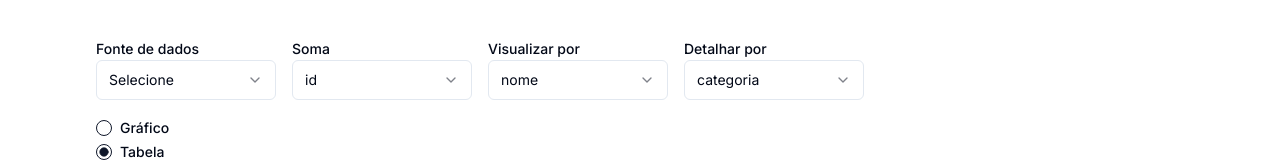
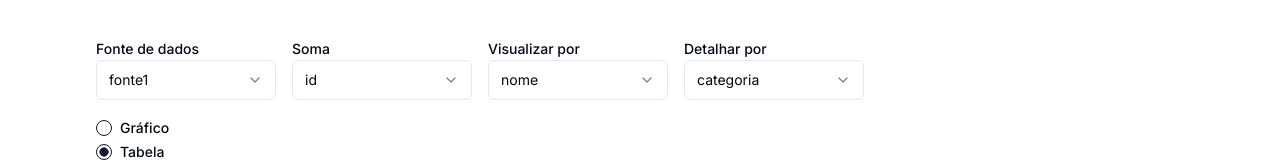
Before and after one commit to amorimcode/laclaw, a Next.js app: page / in a window 1280 px wide. Shown: the part 128-290 px from the top of the page. Built offline with nearby package versions, Linux system fonts and the light colour scheme.

Commit message:
refactor: Add error handling for data fetching in Home page

```diff
--- a/messages/pt-BR.json
+++ b/messages/pt-BR.json
@@ -21,7 +21,10 @@
       "VIEW_BY": "Visualizar por",
       "DETAIL_BY": "Detalhar por",
       "SOURCE": "Fonte de dados",
-      "SELECT": "Selecione"
+      "SELECT": "Selecione",
+      "ERRORS": {
+        "FETCH": "Erro ao buscar dados"
+      }
     },
     "RADIO": {
       "GRAPH": "Gráfico",
--- a/src/app/page.tsx
+++ b/src/app/page.tsx
@@ -43,7 +43,7 @@ const Home = () => {
       setViewBy(Object.keys(response.data[0])[1]);
       setDetailBy(Object.keys(response.data[0])[2]);
     } catch (error) {
-      console.error(error);
+      window.alert(t("ERRORS.FETCH"));
     } finally {
       setLoading(false);
     }
@@ -63,7 +63,10 @@ const Home = () => {
           <div className="flex space-x-4 mb-5">
             <div>
               <Label>{t("SELECTS.SOURCE")}</Label>
-              <Select onValueChange={(value) => setCurrentSource(value)}>
+              <Select
+                value={currentSource}
+                onValueChange={(value) => setCurrentSource(value)}
+              >
                 <SelectTrigger className="w-[180px]">
                   <SelectValue placeholder={t("SELECTS.SELECT")} />
                 </SelectTrigger>
```
